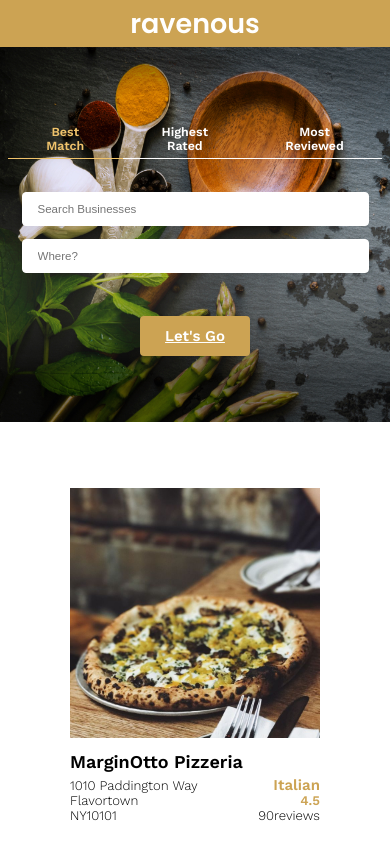
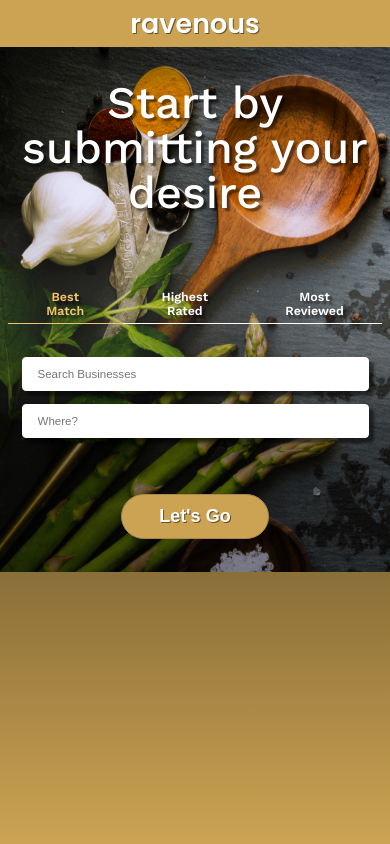
Before and after one commit to NekrozK/ravenous, a React (Create React App) app: page / in a window 390 px wide. Shown: the top 844 px of the page. Built offline with nearby package versions, Linux system fonts and the light colour scheme.

Commit message:
finished

```diff
--- a/package.json
+++ b/package.json
@@ -5,7 +5,8 @@
   "dependencies": {
     "react": "^16.9.0",
     "react-dom": "^16.9.0",
-    "react-scripts": "3.1.2"
+    "react-scripts": "3.1.2",
+    "whatwg-fetch": "^3.0.0"
   },
   "scripts": {
     "start": "react-scripts start",
--- a/public/index.html
+++ b/public/index.html
@@ -2,7 +2,7 @@
 <html lang="en">
     <head>
         <meta charset="utf-8" />
-        <link rel="shortcut icon" href="https://s3.amazonaws.com/codecademy-content/programs/react/ravenous/ravenous_favicon.ico" />
+        <link rel="shortcut icon" href="..src/resources/ravenous_favicon.ico" />
         <meta name="viewport" content="width=device-width, initial-scale=1" />
         <meta name="theme-color" content="#000000" />
         <meta
@@ -17,15 +17,5 @@
     <body>
         <noscript>You need to enable JavaScript to run this app.</noscript>
         <div id="root"></div>
-        <!--
-        This HTML file is a template.
-        If you open it directly in the browser, you will see an empty page.
-
-        You can add webfonts, meta tags, or analytics to this file.
-        The build step will place the bundled scripts into the <body> tag.
-
-        To begin the development, run `npm start` or `yarn start`.
-        To create a production bundle, use `npm run build` or `yarn build`.
-        -->
     </body>
 </html>
--- a/src/components/Business/Business.css
+++ b/src/components/Business/Business.css
@@ -4,17 +4,31 @@
     justify-content: space-between;
     width: 16.66rem;
     margin: 0 .5rem 2.3rem .5rem;
+    padding-bottom: 10px;
+    border-radius: 10px;
+    background-color: #eee;
+    box-shadow: 10px 10px 6px 1px rgba(0,0,0,0.5);
+    transition: all 0.5s;
+}
+
+.Business:hover {
+    cursor: pointer;
+    transform: scale(1.05);
 }
 
 .Business .image-container {
     height: 16.66rem;
     margin-bottom: 1rem;
+    border-radius: 10px 10px 0 0;
 }
 
 .Business h2 {
     margin-bottom: .5rem;
     font-size: 1.2rem;
     font-weight: 600;
+    text-align: center;
+    margin: 15px 5px;
+    text-transform: capitalize;
 }
 
 .Business-information {
@@ -32,6 +46,7 @@
     display: flex;
     flex-direction: column;
     justify-content: space-between;
+    margin-left: 10px;
 }
 
 .Business-reviews {
@@ -39,6 +54,7 @@
     flex-direction: column;
     justify-content: space-between;
     text-align: right;
+    margin-right: 10px;
 }
 
 .Business-reviews h3 {
--- a/src/components/Business/Business.js
+++ b/src/components/Business/Business.js
@@ -5,19 +5,19 @@ const Business = ({ business }) =>{
     return (
         <div className="Business">
             <div className="image-container">
-                <img src={business.imageSrc} alt='pizza'/>
+                <img src={ business.imageSrc } alt='the restaurant'/>
             </div>
-            <h2>{business.name}</h2>
+            <h2>{ business.name.split('-').join(' ') }</h2>
             <div className="Business-information">
                 <div className="Business-address">
-                    <p>{business.address}</p>
-                    <p>{business.city}</p>
-                    <p>{business.state + business.zipCode}</p>
+                    <p>{ business.address }</p>
+                    <p>{ business.city }</p>
+                    <p>{ business.state + business.zipCode }</p>
                 </div>
                 <div className="Business-reviews">
-                    <h3>{business.category}</h3>
-                    <h3 className="rating">{business.rating}</h3>
-                    <p>{business.reviewCount + 'reviews'}</p>
+                    <h3>{ business.category }</h3>
+                    <h3 className="rating">{ business.rating }</h3>
+                    <p>{ business.reviewCount + 'reviews' }</p>
                 </div>
             </div>
         </div>
--- a/src/components/BusinessList/BusinessList.js
+++ b/src/components/BusinessList/BusinessList.js
@@ -5,8 +5,8 @@ import Business from '../Business/Business';
 const BusinessList = ({ businesses }) =>{
     return (
         <div className="BusinessList">
-            {businesses.map((business, i) => {
-                    return <Business business={ business } key={ i }/>;
+            {businesses.map(business => {
+                    return <Business business={ business } key={ business.id }/>;
                 })
             }
         </div>
--- /dev/null
+++ b/src/container/App/App.js
@@ -0,0 +1,34 @@
+import React from 'react';
+import SearchBar from '../SearchBar/SearchBar';
+import BusinessList from '../../components/BusinessList/BusinessList';
+import Yelp from '../../utils/Yelp';
+
+class App extends React.Component{
+
+    constructor(props){
+        super(props);
+        this.state = {
+            businesses: []
+        };
+    }
+
+    searchYelp = (term, location, sortBy) =>{
+        Yelp.search(term, location, sortBy)
+        .then(businesses =>{
+            this.setState({ businesses: businesses });
+        });
+
+    }
+
+    render(){
+        return (
+            <div className="App">
+                <h1>ravenous</h1>
+                <SearchBar searchYelp={ this.searchYelp } />
+                <BusinessList businesses={ this.state.businesses } />
+            </div>
+        )
+    }
+}
+
+export default App;
--- a/src/container/SearchBar/SearchBar.css
+++ b/src/container/SearchBar/SearchBar.css
@@ -5,7 +5,8 @@
     background-image: url('../../resources/background_search_desktop.jpg');
     background-size: cover;
     background-repeat: no-repeat;
-    height: 25rem;
+    height: 35rem;
+    text-shadow: 3px 3px 2px rgba(0, 0, 0, 0.5);
 }
 
 .SearchBar-sort-options ul {
@@ -51,6 +52,7 @@
     border-radius: 4px;
     font-size: .77rem;
     font-weight: 500;
+    box-shadow: 5px 5px 3px rgba(0, 0, 0, 0.5);
 }
 
 .SearchBar-fields input:last-child {
@@ -61,18 +63,27 @@
     text-align: center;
 }
 
-.SearchBar-submit a {
-    border-radius: 4px;
-    padding: .72rem 1.7rem;
+.SearchBar-submit button {
+    border: 1px solid #a7874b;
+    border-radius: 2rem;
+    padding: .72rem 2.5rem;
     background-color: #cca353;
     color: #ffffff;
     font-weight: 600;
+    font-size: 1.2rem;
     transition: background-color .5s;
+    text-shadow: 1px 1px rgba(0, 0, 0, 0.5);
 }
 
-.SearchBar-submit a:hover {
+.SearchBar-submit button:hover {
     cursor: pointer;
-    background-color: #a7874b;
+}
+
+.SearchBar h2{
+    font-size: 3rem;
+    color: #fff;
+    text-align: center;
+    margin-bottom: 5rem;
 }
 
 @media only screen and (max-width: 560px) {
@@ -94,4 +105,7 @@
     margin-right: 0;
     margin-bottom: .86rem;
     }
+    h2{
+        font-size: 1.5rem;
+    }
 }
--- a/src/container/SearchBar/SearchBar.js
+++ b/src/container/SearchBar/SearchBar.js
@@ -62,6 +62,7 @@ class SearchBar extends React.Component{
         return (
         <div className="SearchBar">
             <div className="SearchBar-sort-options">
+                <h2>Start by submitting your desire</h2>
                 <ul>
                     {this.renderSortByOptions()}
                 </ul>
@@ -71,7 +72,7 @@ class SearchBar extends React.Component{
                 <input placeholder="Where?" onChange={ this.handleLocationChange } />
             </div>
             <div className="SearchBar-submit">
-                <a href="#" onClick={ this.handleSearch }>Let's Go</a>
+                <button onClick={ this.handleSearch }>Let's Go</button>
             </div>
         </div>
         );
--- a/src/index.css
+++ b/src/index.css
@@ -2,6 +2,10 @@
 
 html {
     font-size: 18px;
+    background: linear-gradient(180deg, rgb(0, 0, 0), #cca353);
+    background-repeat: no-repeat;
+    height: 100vh;
+    background-attachment: fixed;
 }
 
 @media only screen and (max-width: 560px) {
@@ -41,4 +45,5 @@ h1 {
     font-family: Poppins, sans-serif;
     font-size: 1.8rem;
     color: #fff;
+    text-shadow: 1px 1px rgba(0, 0, 0, 0.5);
 }
--- a/src/index.js
+++ b/src/index.js
@@ -1,12 +1,9 @@
 import React from 'react';
 import ReactDOM from 'react-dom';
 import './index.css';
-import App from './container/App';
+import App from './container/App/App';
 import * as serviceWorker from './serviceWorker';
 
 ReactDOM.render(<App />, document.getElementById('root'));
 
-// If you want your app to work offline and load faster, you can change
-// unregister() to register() below. Note this comes with some pitfalls.
-// Learn more about service workers: https://bit.ly/CRA-PWA
-serviceWorker.register();
+serviceWorker.unregister();
--- /dev/null
+++ b/src/utils/Yelp.js
@@ -0,0 +1,38 @@
+const apiKey = 'G6uQTX_1S3mRbZtjQ_RACm_fxADNN2t7Q2BlEqfYdD0jOYnN8JcHR5f49r7mUuHOtGUQzXG1w7Li3ORIRN503k9kpHn3RUInO1ceXdx7wVxnEwxk6yK5y30cZcSMXXYx';
+/* const clientID = '03o273XrwEGUK8-mhsGbRQ'; */
+
+const Yelp = {
+    search(term, location, sortBy){
+        return fetch(
+            `https://cors-anywhere.herokuapp.com/https://api.yelp.com/v3/businesses/search?term=${term}&location=${location}&sort_by=${sortBy}`,
+            {
+            headers: {
+                Authorization: `Bearer ${apiKey}`
+            }
+        })
+        .then(response =>{
+            return response.json();
+        })
+        .then(jsonResponse =>{
+            if(jsonResponse.businesses){
+                return jsonResponse.businesses.map(business =>{
+                    return {
+                        id: business.id,
+                        imageSrc: business.image_url,
+                        name: business.alias,
+                        address: business.location.address1,
+                        city: business.location.city,
+                        state: business.location.state,
+                        zipCode: business.location.zip_code,
+                        category: business.categories[0].title,
+                        rating: business.rating,
+                        reviewCount: business.review_count,
+                        /* url: business.url */
+                    }
+                });
+            }
+        })
+    }
+}
+
+export default Yelp
```
